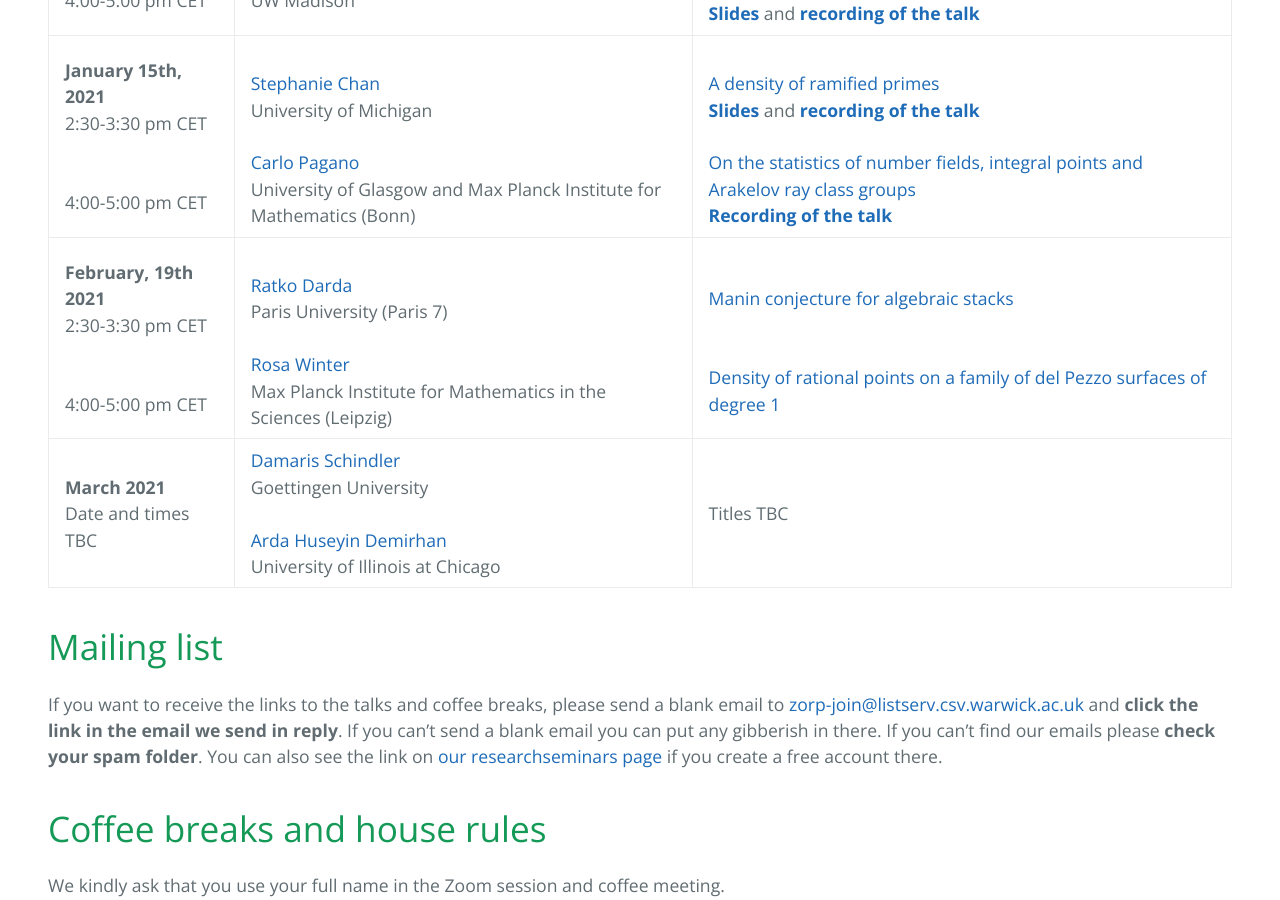
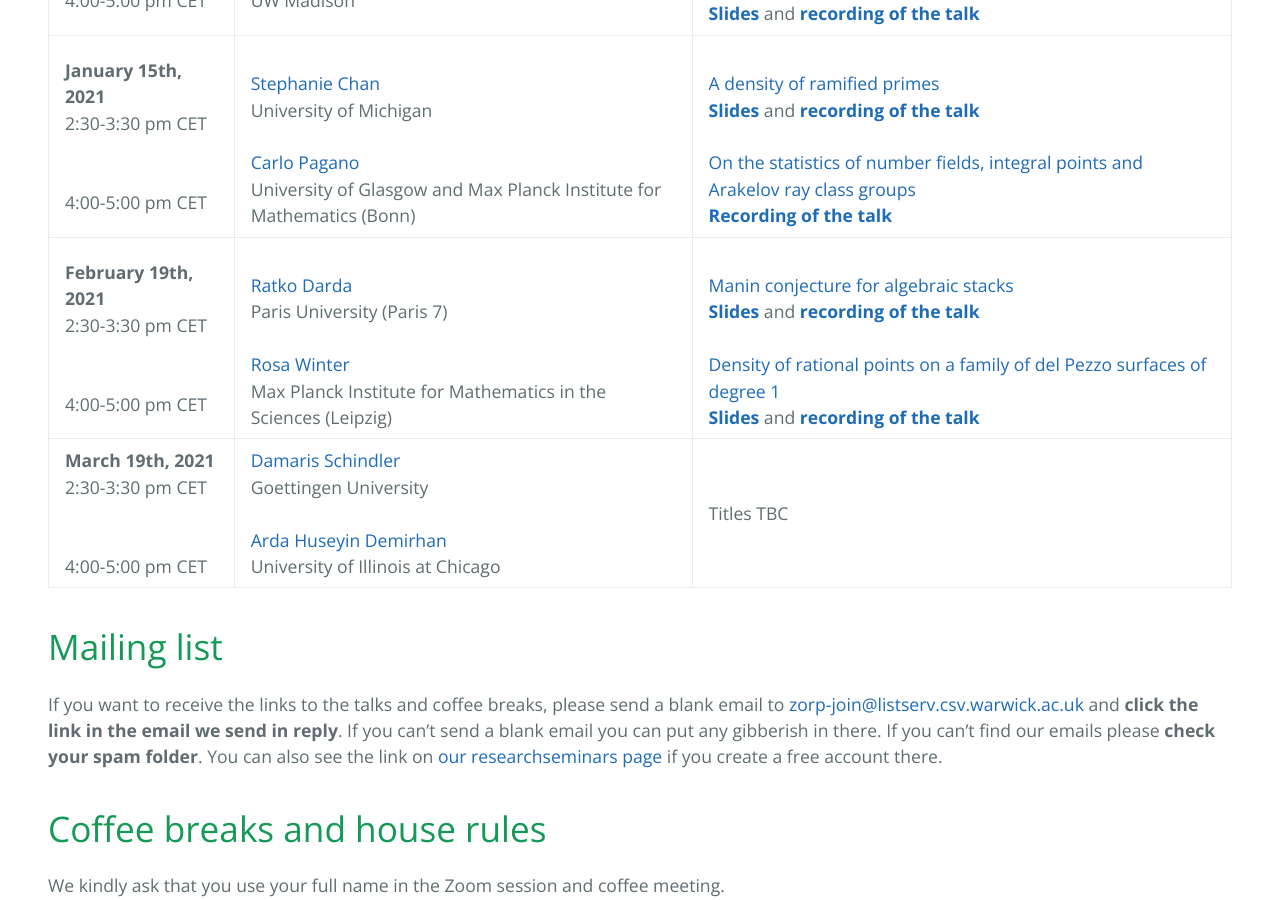
Before and after one commit to zoom-on-rational-points/zoom-on-rational-points.github.io, a Jekyll site: the page built from index.md, in a window 1280 px wide and 900 px high, scrolled down 1038 px. Built offline with Jekyll 4.4.1, drawn with Linux system fonts in a browser that asks for light colours; our own code applies the rules of GitHub Pages for plain Markdown files.

Commit message:
Update index.md

```diff
--- a/index.md
+++ b/index.md
@@ -15,8 +15,8 @@
 |:------------|:--------------|:------|
 | **December 11th, 2020** <br>2:30-3:30 pm CET <br><br> <br> 4:00-5:00 pm CET <br>| <br><a href="https://www.imo.universite-paris-saclay.fr/~colliot/">Jean-Louis Colliot-Thélène</a> <br> CNRS and Paris-Saclay University (Orsay) <br><br>  <a href="https://www.math.wisc.edu/~ellenber/"> Jordan Ellenberg </a> <br> UW Madison| <br><a href="https://zoom-on-rational-points.github.io/abstractCT">Jumps in the rank of the Mordell-Weil group</a> / <a href="https://zoom-on-rational-points.github.io/resumeCT">Sauts du rang du groupe de Mordell-Weil</a> <br><a href="slidesCT.pdf" style="font-weight:bold">Slides</a> (in French) and <a href="https://www.youtube.com/watch?v=BMyr5qWhbhg&t=38s&ab_channel=EfthymiosSofos" style="font-weight:bold">recording of the talk</a><br><br><a href="https://zoom-on-rational-points.github.io/abstractJE">Some questions around counting rational points on stacks</a><br><a href="slidesJE.pdf" style="font-weight:bold">Slides</a> and <a href="https://www.youtube.com/watch?v=lQ9vtUhit_Y&ab_channel=EfthymiosSofos" style="font-weight:bold">recording of the talk</a>|
 | **January 15th, 2021** <br>2:30-3:30 pm CET <br><br> <br> 4:00-5:00 pm CET <br>| <br><a href ="http://www-personal.umich.edu/~ytchan/">Stephanie Chan</a> <br> University of Michigan <br><br>  <a href="http://guests.mpim-bonn.mpg.de/carlo.pagano90/"> Carlo Pagano </a> <br> University of Glasgow and Max Planck Institute for Mathematics (Bonn)| <br><a href="https://zoom-on-rational-points.github.io/abstractSC">A density of ramified primes</a><br><a href="slidesSC.pdf" style="font-weight:bold">Slides</a> and <a href="https://www.youtube.com/watch?v=NRguyZeohFU" style="font-weight:bold">recording of the talk</a><br><br><a href="https://zoom-on-rational-points.github.io/abstractCP">On the statistics of number fields, integral points and Arakelov ray class groups</a><br><a href="https://www.youtube.com/watch?v=bOaQY5jOarw&t=12s" style="font-weight:bold">Recording of the talk</a>|
-| **February, 19th 2021** <br>2:30-3:30 pm CET <br><br> <br> 4:00-5:00 pm CET <br>| <br><a href ="https://webusers.imj-prg.fr/ratko.darda">Ratko Darda</a> <br> Paris University (Paris 7) <br><br>   <a href="https://personal-homepages.mis.mpg.de/winter/">Rosa Winter</a> <br>Max Planck Institute for Mathematics in the Sciences (Leipzig) | <br><a href="https://zoom-on-rational-points.github.io/abstractRD">Manin conjecture for algebraic stacks</a><br><br><br><a href="https://zoom-on-rational-points.github.io/abstractRW">Density of rational points on a family of del Pezzo surfaces of degree 1</a><br>|
-| **March 2021** <br>Date and times TBC | <a href="https://sites.google.com/site/damarishomepage/">Damaris Schindler</a><br> Goettingen University <br><br><a href="https://sites.google.com/a/uic.edu/ardahuseyindemirhan/">Arda Huseyin Demirhan</a><br> University of Illinois at Chicago | Titles TBC|
+| **February 19th, 2021** <br>2:30-3:30 pm CET <br><br> <br> 4:00-5:00 pm CET <br>| <br><a href ="https://webusers.imj-prg.fr/ratko.darda">Ratko Darda</a> <br> Paris University (Paris 7) <br><br>   <a href="https://personal-homepages.mis.mpg.de/winter/">Rosa Winter</a> <br>Max Planck Institute for Mathematics in the Sciences (Leipzig) | <br><a href="https://zoom-on-rational-points.github.io/abstractRD">Manin conjecture for algebraic stacks</a><br><a href="slidesRD.pdf" style="font-weight:bold">Slides</a> and <a href="https://www.youtube.com/watch?v=ZJfP1TI6soQ" style="font-weight:bold">recording of the talk</a><br><br><a href="https://zoom-on-rational-points.github.io/abstractRW">Density of rational points on a family of del Pezzo surfaces of degree 1</a><br><a href="slidesRW.pdf" style="font-weight:bold">Slides</a> and <a href="https://www.youtube.com/watch?v=CdR8nMqoGoE" style="font-weight:bold">recording of the talk</a>|
+| **March 19th, 2021** <br>2:30-3:30 pm CET <br><br> <br> 4:00-5:00 pm CET <br> | <a href="https://sites.google.com/site/damarishomepage/">Damaris Schindler</a><br> Goettingen University <br><br><a href="https://sites.google.com/a/uic.edu/ardahuseyindemirhan/">Arda Huseyin Demirhan</a><br> University of Illinois at Chicago | Titles TBC|
 
 
 # Mailing list
```
